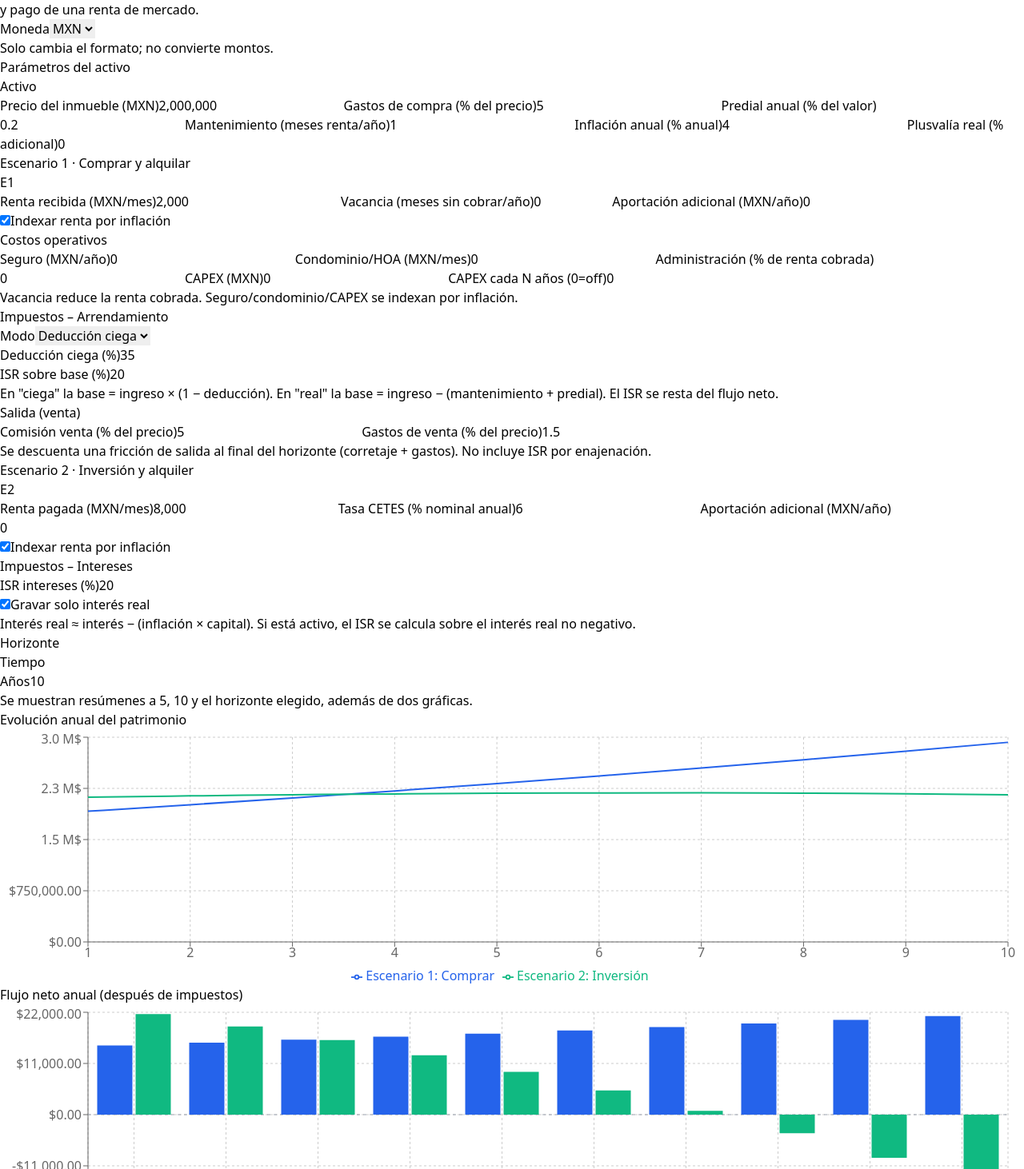
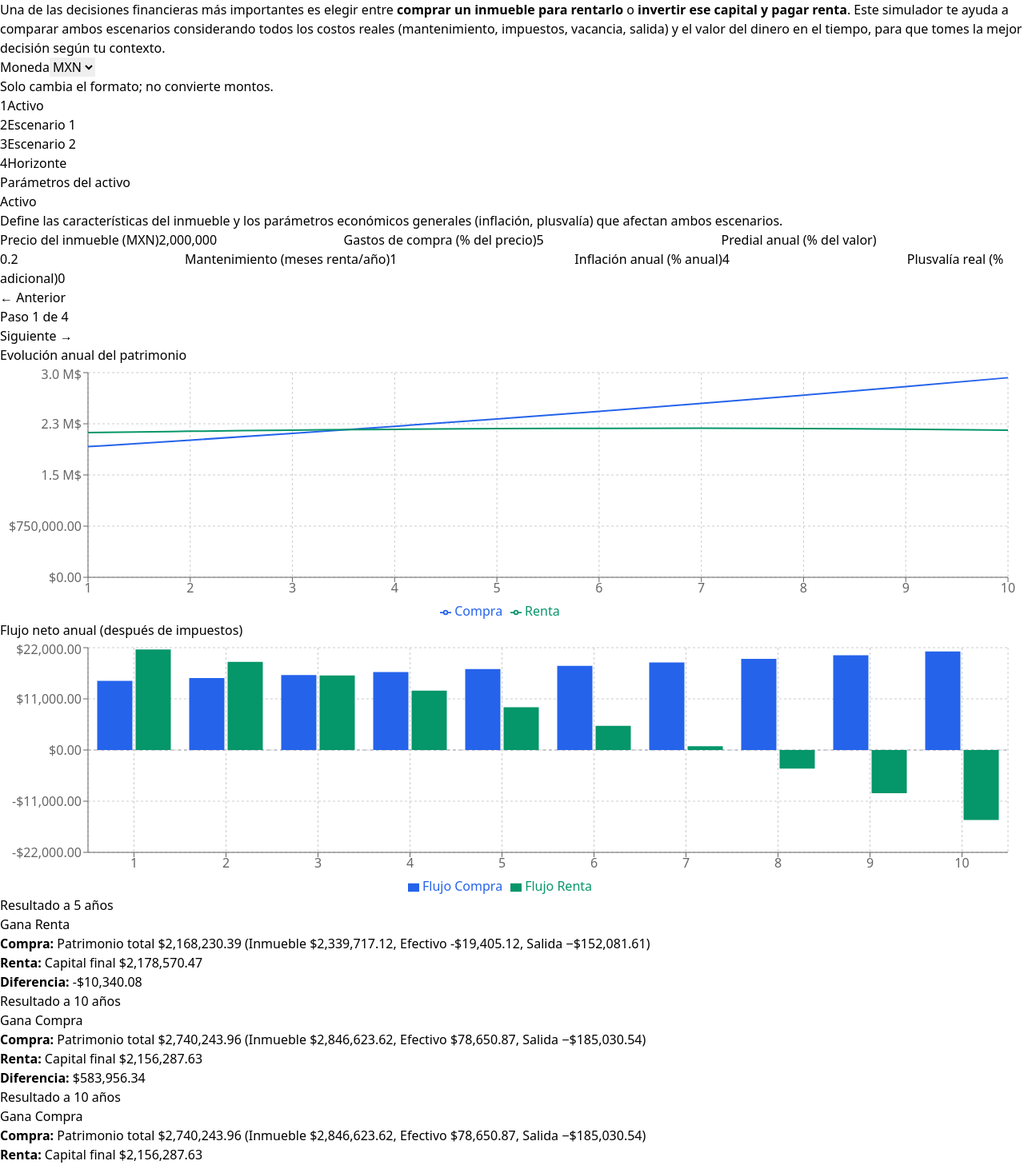
Before and after one commit to Punksolid/rentarcomprar, a React (Vite) app: page / in a window 1280 px wide. Shown: the part 48-1510 px from the top of the page at 80% size. Built offline with nearby package versions, Linux system fonts and the light colour scheme.

Commit message:
Agregado un wizard para facilitar

```diff
--- a/src/App.jsx
+++ b/src/App.jsx
@@ -14,8 +14,8 @@ function TooltipPatrimonio({ active, payload, label, mxn }) {
   return (
     <div className="bg-white border rounded-lg shadow px-3 py-2 text-sm">
       <div className="font-medium">Año {label}</div>
-      <div className="flex items-center justify-between gap-6"><span className="text-gray-600">E1 (Comprar)</span><span>{mxn.format(t1)}</span></div>
-      <div className="flex items-center justify-between gap-6"><span className="text-gray-600">E2 (Invertir)</span><span>{mxn.format(t2)}</span></div>
+      <div className="flex items-center justify-between gap-6"><span className="text-gray-600">Compra</span><span>{mxn.format(t1)}</span></div>
+      <div className="flex items-center justify-between gap-6"><span className="text-gray-600">Renta</span><span>{mxn.format(t2)}</span></div>
       <div className="mt-1 pt-1 border-t flex items-center justify-between gap-6">
         <span className="text-gray-600">Diferencia</span>
         <span className={diff >= 0 ? "text-green-700 font-semibold" : "text-red-700 font-semibold"}>{mxn.format(diff)}</span>
@@ -180,6 +180,10 @@ export default function SimuladorCompraVsInversion() {
 
   const [horizonte, setHorizonte] = useState(10); // años
 
+  // Estado del wizard
+  const [pasoActual, setPasoActual] = useState(1);
+  const totalPasos = 4;
+
   const clamp = (value, min, max) => Math.min(max, Math.max(min, value));
 
   const fmtAxis = (v) => {
@@ -192,7 +196,7 @@ export default function SimuladorCompraVsInversion() {
     const ganaE1 = diff >= 0;
     return {
       ganaE1,
-      titulo: ganaE1 ? "Gana E1" : "Gana E2",
+      titulo: ganaE1 ? "Gana Compra" : "Gana Renta",
       cardClass: ganaE1
         ? "border-blue-600 ring-blue-100"
         : "border-emerald-600 ring-emerald-100",
@@ -374,8 +378,9 @@ export default function SimuladorCompraVsInversion() {
     <div className="max-w-6xl mx-auto p-6 space-y-6">
       <div className="flex items-start justify-between gap-4">
         <div>
-          <h1 className="text-2xl font-bold">Simulador genérico: Comprar inmueble vs Invertir en CETES</h1>
-          <p className="text-sm text-gray-600">Ajusta las variables. Todas impactan el resultado y las gráficas. El <b>Escenario 1</b> asume compra del inmueble y recepción de renta; el <b>Escenario 2</b> asume inversión financiera y pago de una renta de mercado.</p>
+          <h1 className="text-3xl font-bold text-gray-900">¿Comprar o Rentar?</h1>
+          <p className="text-lg text-gray-700 mt-2 font-medium">Simulador de inversión inmobiliaria vs inversión financiera</p>
+          <p className="text-sm text-gray-600 mt-3 max-w-3xl">Una de las decisiones financieras más importantes es elegir entre <b>comprar un inmueble para rentarlo</b> o <b>invertir ese capital y pagar renta</b>. Este simulador te ayuda a comparar ambos escenarios considerando todos los costos reales (mantenimiento, impuestos, vacancia, salida) y el valor del dinero en el tiempo, para que tomes la mejor decisión según tu contexto.</p>
         </div>
         <div className="bg-white shadow rounded-2xl p-3 border-t-4 border-slate-300 ring-1 ring-slate-100">
           <label htmlFor="moneda" className="text-xs text-gray-600 block mb-1">Moneda</label>
@@ -388,13 +393,67 @@ export default function SimuladorCompraVsInversion() {
         </div>
       </div>
 
-      {/* Controles principales */}
-      <div className="grid xl:grid-cols-4 lg:grid-cols-3 gap-6">
-        <div className="bg-white shadow rounded-2xl p-4 space-y-3 border-t-4 border-slate-300 ring-1 ring-slate-100">
+      {/* Wizard de parámetros */}
+      <div className="bg-white shadow-lg rounded-2xl overflow-hidden">
+        {/* Indicador de progreso */}
+        <div className="bg-gradient-to-r from-slate-50 to-slate-100 px-6 py-4 border-b">
+          <div className="flex items-center justify-between max-w-3xl mx-auto">
+            {[
+              { num: 1, titulo: "Activo", color: "slate" },
+              { num: 2, titulo: "Escenario 1", color: "blue" },
+              { num: 3, titulo: "Escenario 2", color: "emerald" },
+              { num: 4, titulo: "Horizonte", color: "amber" },
+            ].map((paso, idx) => {
+              const activo = pasoActual === paso.num;
+              const completado = pasoActual > paso.num;
+              const colorClasses = {
+                slate: { activo: "bg-gray-700 text-white ring-4 ring-gray-200", completado: "bg-gray-600 text-white", linea: "bg-gray-400" },
+                blue: { activo: "bg-blue-600 text-white ring-4 ring-blue-100", completado: "bg-blue-500 text-white", linea: "bg-blue-400" },
+                emerald: { activo: "bg-emerald-700 text-white ring-4 ring-emerald-200", completado: "bg-emerald-600 text-white", linea: "bg-emerald-400" },
+                amber: { activo: "bg-amber-600 text-white ring-4 ring-amber-100", completado: "bg-amber-500 text-white", linea: "bg-amber-400" },
+              };
+              const colors = colorClasses[paso.color];
+              return (
+                <React.Fragment key={paso.num}>
+                  <div className="flex flex-col items-center">
+                    <button
+                      onClick={() => setPasoActual(paso.num)}
+                      className={`w-10 h-10 rounded-full flex items-center justify-center text-sm font-semibold transition-all ${
+                        activo ? colors.activo : completado ? colors.completado : "bg-gray-200 text-gray-500"
+                      }`}
+                    >
+                      {completado ? "✓" : paso.num}
+                    </button>
+                    <span
+                      className={`text-xs mt-1 font-medium ${
+                        activo ? "text-gray-900" : "text-gray-500"
+                      }`}
+                    >
+                      {paso.titulo}
+                    </span>
+                  </div>
+                  {idx < 3 && (
+                    <div
+                      className={`flex-1 h-0.5 mx-2 ${
+                        completado ? colors.linea : "bg-gray-300"
+                      }`}
+                    />
+                  )}
+                </React.Fragment>
+              );
+            })}
+          </div>
+        </div>
+
+        {/* Contenido del paso actual */}
+        <div className="p-6">
+          {pasoActual === 1 && (
+            <div className="max-w-2xl mx-auto space-y-3 border-t-4 border-gray-600 ring-1 ring-gray-100 rounded-2xl p-4">
               <div className="flex items-center justify-between">
-            <h2 className="font-semibold">Parámetros del activo</h2>
-            <span className="text-xs font-medium px-2 py-0.5 rounded-full bg-slate-100 text-slate-700">Activo</span>
+                <h2 className="font-semibold text-lg">Parámetros del activo</h2>
+                <span className="text-xs font-medium px-2 py-0.5 rounded-full bg-gray-100 text-gray-700">Activo</span>
               </div>
+              <p className="text-sm text-gray-600 pb-2 border-b">Define las características del inmueble y los parámetros económicos generales (inflación, plusvalía) que afectan ambos escenarios.</p>
               <div className="grid grid-cols-2 items-center gap-2">
             <label htmlFor="precio" className="text-sm text-gray-700">Precio del inmueble ({moneda})</label>
             <InputNumeroFormateado
@@ -423,12 +482,15 @@ export default function SimuladorCompraVsInversion() {
             <input id="plusvaliaRealPct" type="number" step={0.1} value={plusvaliaRealPct} onChange={e=>setPlusvaliaRealPct(Number(e.target.value))} className="border rounded px-2 py-1 w-full focus:outline-none focus:ring-2 focus:ring-blue-200"/>
               </div>
             </div>
+          )}
 
-        <div className="bg-white shadow rounded-2xl p-4 space-y-3 border-t-4 border-blue-600 ring-1 ring-blue-100">
+          {pasoActual === 2 && (
+            <div className="max-w-2xl mx-auto space-y-3 border-t-4 border-blue-600 ring-1 ring-blue-100 rounded-2xl p-4">
               <div className="flex items-center justify-between">
-            <h2 className="font-semibold">Escenario 1 · Comprar y alquilar</h2>
-            <span className="text-xs font-medium px-2 py-0.5 rounded-full bg-blue-50 text-blue-700">E1</span>
+                <h2 className="font-semibold text-lg">Escenario Compra · Comprar y rentar el inmueble</h2>
+                <span className="text-xs font-medium px-2 py-0.5 rounded-full bg-blue-50 text-blue-700">Compra</span>
               </div>
+              <p className="text-sm text-gray-600 pb-2 border-b">Compras el inmueble y lo rentas a un tercero. Define los ingresos por renta, costos operativos (seguro, condominio, mantenimiento, vacancia), impuestos y los costos de salida al vender.</p>
               <div className="grid grid-cols-2 items-center gap-2">
             <label htmlFor="rentaRecibidaMensual" className="text-sm text-gray-700">Renta recibida ({moneda}/mes)</label>
             <InputNumeroFormateado
@@ -538,12 +600,15 @@ export default function SimuladorCompraVsInversion() {
             <p className="text-xs text-gray-600">Se descuenta una fricción de salida al final del horizonte (corretaje + gastos). No incluye ISR por enajenación.</p>
               </div>
             </div>
+          )}
 
-        <div className="bg-white shadow rounded-2xl p-4 space-y-3 border-t-4 border-emerald-600 ring-1 ring-emerald-100">
+          {pasoActual === 3 && (
+            <div className="max-w-2xl mx-auto space-y-3 border-t-4 border-emerald-700 ring-1 ring-emerald-100 rounded-2xl p-4">
               <div className="flex items-center justify-between">
-            <h2 className="font-semibold">Escenario 2 · Inversión y alquiler</h2>
-            <span className="text-xs font-medium px-2 py-0.5 rounded-full bg-emerald-50 text-emerald-700">E2</span>
+                <h2 className="font-semibold text-lg">Escenario Renta · Invertir y pagar renta</h2>
+                <span className="text-xs font-medium px-2 py-0.5 rounded-full bg-emerald-50 text-emerald-700">Renta</span>
               </div>
+              <p className="text-sm text-gray-600 pb-2 border-b">En lugar de comprar, inviertes el mismo capital inicial en CETES y pagas renta de mercado. Define la renta pagada, tasa de rendimiento de CETES e impuestos sobre intereses.</p>
               <div className="grid grid-cols-2 items-center gap-2">
             <label htmlFor="rentaPagadaMensual" className="text-sm text-gray-700">Renta pagada ({moneda}/mes)</label>
             <InputNumeroFormateado
@@ -588,17 +653,53 @@ export default function SimuladorCompraVsInversion() {
             <p className="text-xs text-gray-600">Interés real ≈ interés − (inflación × capital). Si está activo, el ISR se calcula sobre el interés real no negativo.</p>
               </div>
             </div>
+          )}
 
-        <div className="bg-white shadow rounded-2xl p-4 space-y-3 border-t-4 border-amber-500 ring-1 ring-amber-100">
+          {pasoActual === 4 && (
+            <div className="max-w-2xl mx-auto space-y-3 border-t-4 border-amber-500 ring-1 ring-amber-100 rounded-2xl p-4">
               <div className="flex items-center justify-between">
-            <h2 className="font-semibold">Horizonte</h2>
+                <h2 className="font-semibold text-lg">Horizonte de inversión</h2>
                 <span className="text-xs font-medium px-2 py-0.5 rounded-full bg-amber-50 text-amber-800">Tiempo</span>
               </div>
+              <p className="text-sm text-gray-600 pb-2 border-b">Define el plazo en años para la comparación. El simulador calculará el patrimonio neto al final de este periodo para ambos escenarios.</p>
               <div className="grid grid-cols-2 items-center gap-2">
             <label htmlFor="horizonte" className="text-sm text-gray-700">Años</label>
             <input id="horizonte" type="number" min={1} step={1} value={horizonte} onChange={e=>setHorizonte(Number(e.target.value))} className="border rounded px-2 py-1 w-full focus:outline-none focus:ring-2 focus:ring-blue-200"/>
               </div>
               <p className="text-xs text-gray-600">Se muestran resúmenes a 5, 10 y el horizonte elegido, además de dos gráficas.</p>
+            </div>
+          )}
+
+          {/* Navegación del wizard */}
+          <div className="flex items-center justify-between mt-8 pt-6 border-t max-w-2xl mx-auto">
+            <button
+              onClick={() => setPasoActual(Math.max(1, pasoActual - 1))}
+              disabled={pasoActual === 1}
+              className={`px-6 py-2 rounded-lg font-medium transition-all ${
+                pasoActual === 1
+                  ? "bg-gray-100 text-gray-400 cursor-not-allowed"
+                  : "bg-white border-2 border-gray-300 text-gray-700 hover:border-gray-400 hover:bg-gray-50"
+              }`}
+            >
+              ← Anterior
+            </button>
+
+            <div className="text-sm text-gray-600">
+              Paso {pasoActual} de {totalPasos}
+            </div>
+
+            <button
+              onClick={() => setPasoActual(Math.min(totalPasos, pasoActual + 1))}
+              disabled={pasoActual === totalPasos}
+              className={`px-6 py-2 rounded-lg font-medium transition-all ${
+                pasoActual === totalPasos
+                  ? "bg-gray-100 text-gray-400 cursor-not-allowed"
+                  : "bg-blue-600 text-white hover:bg-blue-700"
+              }`}
+            >
+              {pasoActual === totalPasos ? "Finalizado ✓" : "Siguiente →"}
+            </button>
+          </div>
         </div>
       </div>
 
@@ -613,8 +714,8 @@ export default function SimuladorCompraVsInversion() {
               <YAxis tickFormatter={fmtAxis} width={110} />
               <Tooltip content={<TooltipPatrimonio mxn={mxn} />} />
               <Legend />
-              <Line type="monotone" dataKey="totalEsc1" name="Escenario 1: Comprar" dot={false} stroke="#2563eb" strokeWidth={2} />
-              <Line type="monotone" dataKey="totalEsc2" name="Escenario 2: Inversión" dot={false} stroke="#10b981" strokeWidth={2} />
+              <Line type="monotone" dataKey="totalEsc1" name="Compra" dot={false} stroke="#2563eb" strokeWidth={2} />
+              <Line type="monotone" dataKey="totalEsc2" name="Renta" dot={false} stroke="#059669" strokeWidth={2} />
             </LineChart>
           </ResponsiveContainer>
         </div>
@@ -632,8 +733,8 @@ export default function SimuladorCompraVsInversion() {
               <Tooltip formatter={(v)=>mxn.format(Number(v))} labelFormatter={(l)=>`Año ${l}`} />
               <Legend />
               <ReferenceLine y={0} stroke="#9ca3af" strokeDasharray="4 4" />
-              <Bar dataKey="flowEsc1" name="Flujo E1 (Comprar)" fill="#2563eb" />
-              <Bar dataKey="flowEsc2" name="Flujo E2 (Inversión)" fill="#10b981" />
+              <Bar dataKey="flowEsc1" name="Flujo Compra" fill="#2563eb" />
+              <Bar dataKey="flowEsc2" name="Flujo Renta" fill="#059669" />
             </BarChart>
           </ResponsiveContainer>
         </div>
@@ -660,8 +761,8 @@ export default function SimuladorCompraVsInversion() {
             </span>
           </div>
           <div className="space-y-1">
-            <div><b>Escenario 1:</b> Patrimonio total {mxn.format(r5.e1.patrimonioTotal)} <span className="text-gray-500">(Inmueble {mxn.format(r5.e1.valorCasaFinal)}, Efectivo {mxn.format(r5.e1.efectivoAcumulado)}, Salida −{mxn.format(r5.e1.costoSalida)})</span></div>
-            <div><b>Escenario 2:</b> Capital final {mxn.format(r5.e2.capitalFinal)}</div>
+            <div><b>Compra:</b> Patrimonio total {mxn.format(r5.e1.patrimonioTotal)} <span className="text-gray-500">(Inmueble {mxn.format(r5.e1.valorCasaFinal)}, Efectivo {mxn.format(r5.e1.efectivoAcumulado)}, Salida −{mxn.format(r5.e1.costoSalida)})</span></div>
+            <div><b>Renta:</b> Capital final {mxn.format(r5.e2.capitalFinal)}</div>
             <div className={(r5.e1.patrimonioTotal - r5.e2.capitalFinal) >= 0 ? "text-green-700" : "text-red-700"}><b>Diferencia:</b> {mxn.format(r5.e1.patrimonioTotal - r5.e2.capitalFinal)}</div>
           </div>
         </div>
@@ -684,8 +785,8 @@ export default function SimuladorCompraVsInversion() {
             </span>
           </div>
           <div className="space-y-1">
-            <div><b>Escenario 1:</b> Patrimonio total {mxn.format(r10.e1.patrimonioTotal)} <span className="text-gray-500">(Inmueble {mxn.format(r10.e1.valorCasaFinal)}, Efectivo {mxn.format(r10.e1.efectivoAcumulado)}, Salida −{mxn.format(r10.e1.costoSalida)})</span></div>
-            <div><b>Escenario 2:</b> Capital final {mxn.format(r10.e2.capitalFinal)}</div>
+            <div><b>Compra:</b> Patrimonio total {mxn.format(r10.e1.patrimonioTotal)} <span className="text-gray-500">(Inmueble {mxn.format(r10.e1.valorCasaFinal)}, Efectivo {mxn.format(r10.e1.efectivoAcumulado)}, Salida −{mxn.format(r10.e1.costoSalida)})</span></div>
+            <div><b>Renta:</b> Capital final {mxn.format(r10.e2.capitalFinal)}</div>
             <div className={(r10.e1.patrimonioTotal - r10.e2.capitalFinal) >= 0 ? "text-green-700" : "text-red-700"}><b>Diferencia:</b> {mxn.format(r10.e1.patrimonioTotal - r10.e2.capitalFinal)}</div>
           </div>
         </div>
@@ -708,8 +809,8 @@ export default function SimuladorCompraVsInversion() {
             </span>
           </div>
           <div className="space-y-1">
-            <div><b>Escenario 1:</b> Patrimonio total {mxn.format(rh.e1.patrimonioTotal)} <span className="text-gray-500">(Inmueble {mxn.format(rh.e1.valorCasaFinal)}, Efectivo {mxn.format(rh.e1.efectivoAcumulado)}, Salida −{mxn.format(rh.e1.costoSalida)})</span></div>
-            <div><b>Escenario 2:</b> Capital final {mxn.format(rh.e2.capitalFinal)}</div>
+            <div><b>Compra:</b> Patrimonio total {mxn.format(rh.e1.patrimonioTotal)} <span className="text-gray-500">(Inmueble {mxn.format(rh.e1.valorCasaFinal)}, Efectivo {mxn.format(rh.e1.efectivoAcumulado)}, Salida −{mxn.format(rh.e1.costoSalida)})</span></div>
+            <div><b>Renta:</b> Capital final {mxn.format(rh.e2.capitalFinal)}</div>
             <div className={(rh.e1.patrimonioTotal - rh.e2.capitalFinal) >= 0 ? "text-green-700" : "text-red-700"}><b>Diferencia:</b> {mxn.format(rh.e1.patrimonioTotal - rh.e2.capitalFinal)}</div>
           </div>
         </div>
```
Lines whose indentation alone changed are shown as unchanged.
